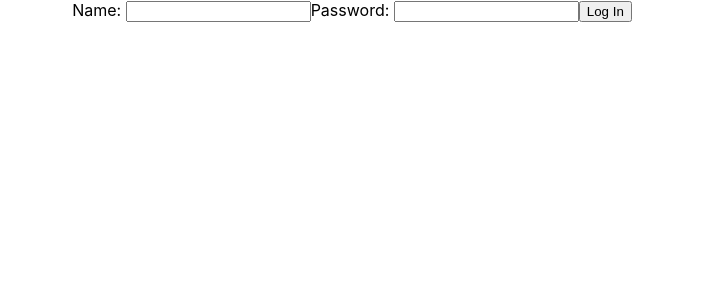
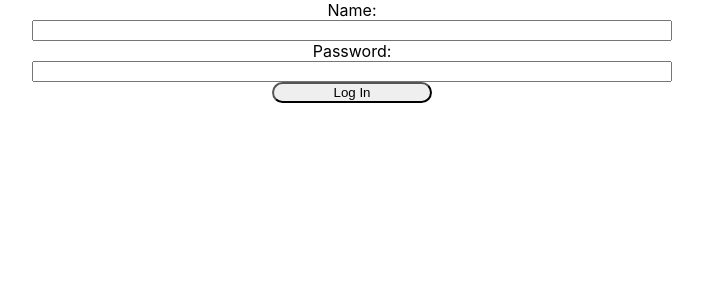
Before and after one commit to tony-shifflett/equalithon-frontend, a React (Create React App) app in the folder swipe-react/: page /login in a window 1280 px wide. Shown: the top 300 px of the page, without its empty margins (288-991 px from the left). Built offline with nearby package versions, Linux system fonts and the light colour scheme.

Commit message:
Login and registration form components, styling added"

```diff
--- a/swipe-react/src/components/LoginForm.js
+++ b/swipe-react/src/components/LoginForm.js
@@ -1,13 +1,14 @@
 import React from 'react'
+import '../styles/LoginForm.css'
 
 const LoginForm = () => {
   return (
-    <form>
+    <form className='logInForm'>
         <label>Name: </label>
         <input id="name" type="text" required/>
         <label>Password: </label>
         <input id="password" type="password" required/>
-        <button type="submit">Log In</button>
+        <button className="submitLogIn" type="submit">Log In</button>
     </form>
   )
 }
--- a/swipe-react/src/components/RegisterForm.js
+++ b/swipe-react/src/components/RegisterForm.js
@@ -1,4 +1,5 @@
 import React from 'react'
+import '../styles/RegistrationForm.css'
 
 const RegisterForm = () => {
   return (
--- a/swipe-react/src/pages/Landing.js
+++ b/swipe-react/src/pages/Landing.js
@@ -1,12 +1,13 @@
 import React from 'react'
+import { Link } from 'react-router-dom'
 
 const Landing = () => {
   return (
     <div>
         <h1>SwipeVC</h1>
         <div className='landingButtonContainer'>
-            <button className='loginButton'>Log In</button>
-            <button className='registerButton'>Register</button>
+            <Link to="/login"><button className='loginButton'>Log In</button></Link>
+            <Link to="/register"><button className='registerButton'>Register</button></Link>
         </div>
     </div>
   )
--- /dev/null
+++ b/swipe-react/src/styles/LoginForm.css
@@ -0,0 +1,14 @@
+.logInForm {
+    display: flex;
+    flex-direction: column;
+    flex-wrap: wrap;
+    width: 50vw;
+    align-self: center;
+    padding-left: 25%;
+}
+
+.submitLogIn {
+    width: 25%;
+    border-radius: 15px;
+    align-self: center;
+}
--- /dev/null
+++ b/swipe-react/src/styles/RegistrationForm.css
@@ -0,0 +1,14 @@
+.registrationForm {
+    display: flex;
+    flex-direction: column;
+    flex-wrap: wrap;
+    width: 50vw;
+    align-self: center;
+    padding-left: 25%;
+}
+
+.submitRegistration {
+    width: 25%;
+    border-radius: 15px;
+    align-self: center;
+}
```
